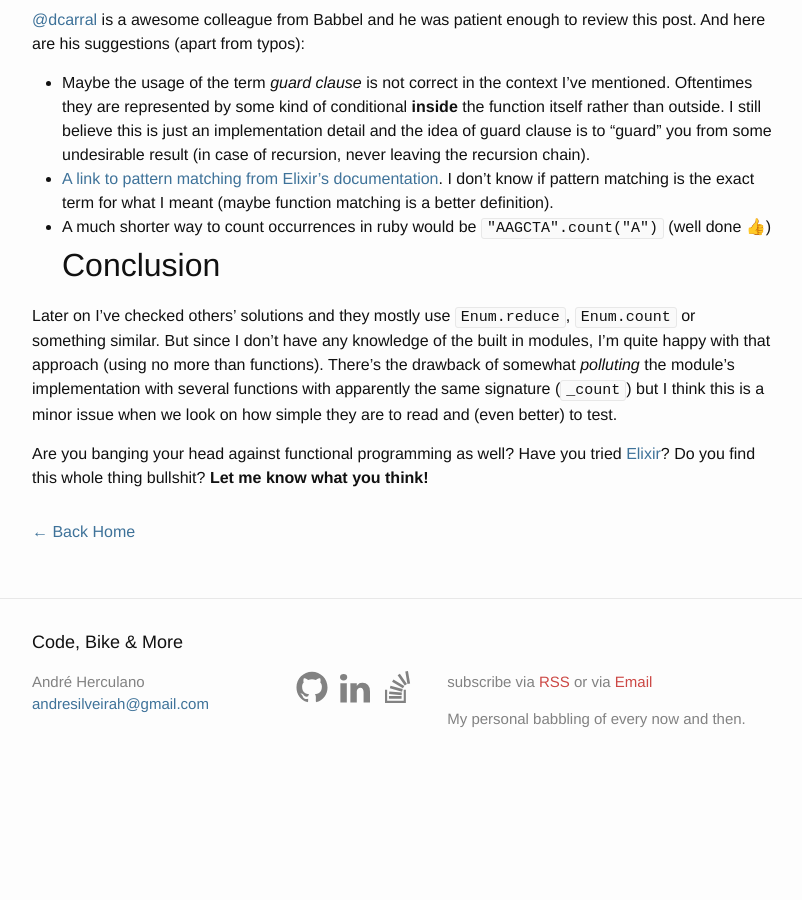
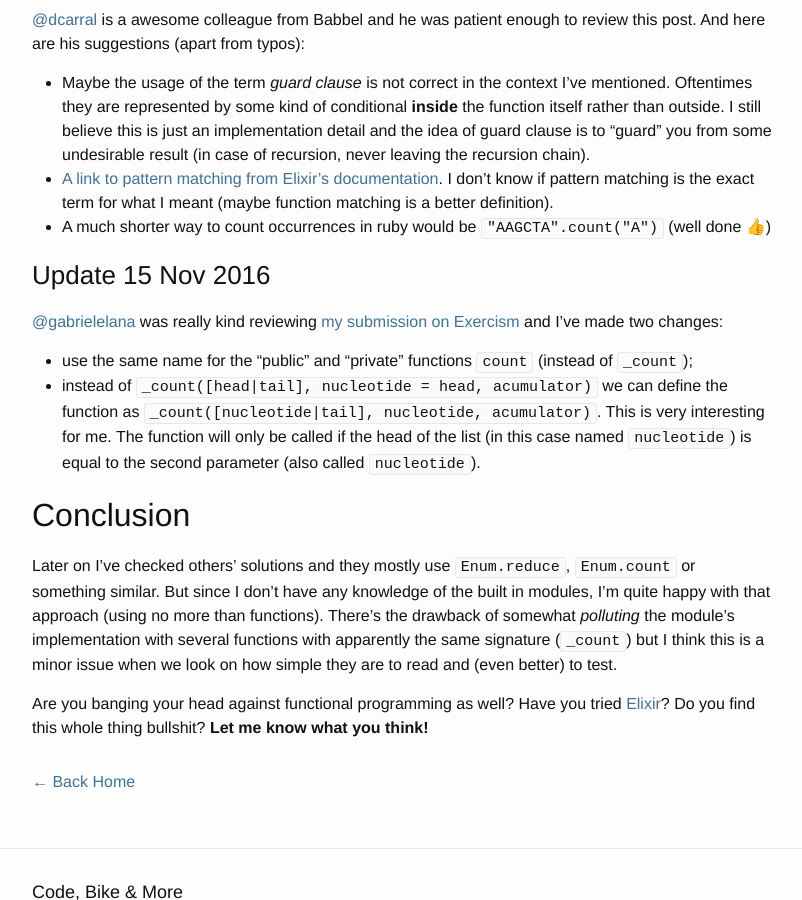
Before and after one commit to andresilveira/andresilveira.github.io, a Jekyll site: the page built from _posts/2016-11-06-the-beauty-of-elixirs-pattern-matching.md, in a window 1280 px wide and 900 px high, scrolled down 3601 px. Shown: the whole window, without its empty margins (238-1040 px from the left). Built offline with Jekyll 4.4.1, drawn with Linux system fonts in a browser that asks for light colours; comment, search, counter and statistics services are not loaded; before the commit the page ends 4392 px from its top, so only the background shows below that.

Commit message:
update the beauty of elixirs pattern matching
add @gabrielelana suggestions

```diff
--- a/_posts/2016-11-06-the-beauty-of-elixirs-pattern-matching.md
+++ b/_posts/2016-11-06-the-beauty-of-elixirs-pattern-matching.md
@@ -107,6 +107,12 @@ Isn't it awesome? We embedded the conditional checking right into the functions
 * Maybe the usage of the term *guard clause* is not correct in the context I've mentioned. Oftentimes they are represented by some kind of conditional **inside** the function itself rather than outside. I still believe this is just an implementation detail and the idea of guard clause is to "guard" you from some undesirable result (in case of recursion, never leaving the recursion chain).
 * [A link to pattern matching from Elixir's documentation](http://elixir-lang.org/crash-course.html#pattern-matching). I don't know if pattern matching is the exact term for what I meant (maybe function matching is a better definition).
 * A much shorter way to count occurrences in ruby would be `"AAGCTA".count("A")` (well done 👍)
+
+### Update 15 Nov 2016
+[@gabrielelana](https://github.com/gabrielelana) was really kind reviewing [my submission on Exercism](http://exercism.io/submissions/ad4fca9cc9294fed9cbefcacaa123c71) and I've made two changes:
+* use the same name for the "public" and "private" functions `count` (instead of `_count`);
+* instead of `_count([head|tail], nucleotide = head, acumulator)` we can define the function as `_count([nucleotide|tail], nucleotide, acumulator)`. This is very interesting for me. The function will only be called if the head of the list (in this case named `nucleotide`) is equal to the second parameter (also called `nucleotide`).
+
 ## Conclusion
 
 Later on I've checked others' solutions and they mostly use `Enum.reduce`, `Enum.count` or something similar. But since I don't have any knowledge of the built in modules, I'm quite happy with that approach (using no more than functions). There's the drawback of somewhat *polluting* the module's implementation with several functions with apparently the same signature (`_count`) but I think this is a minor issue when we look on how simple they are to read and (even better) to test.
```
